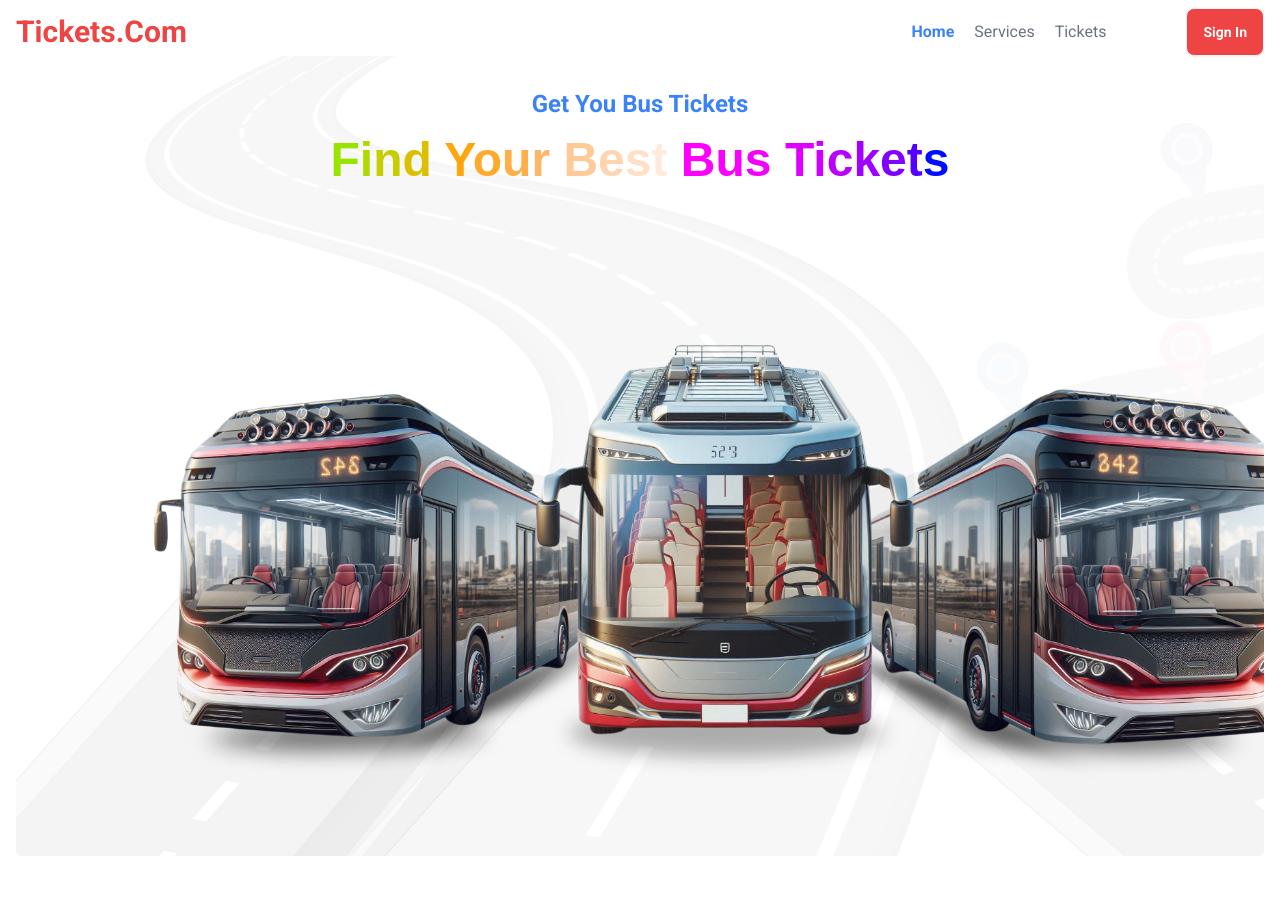
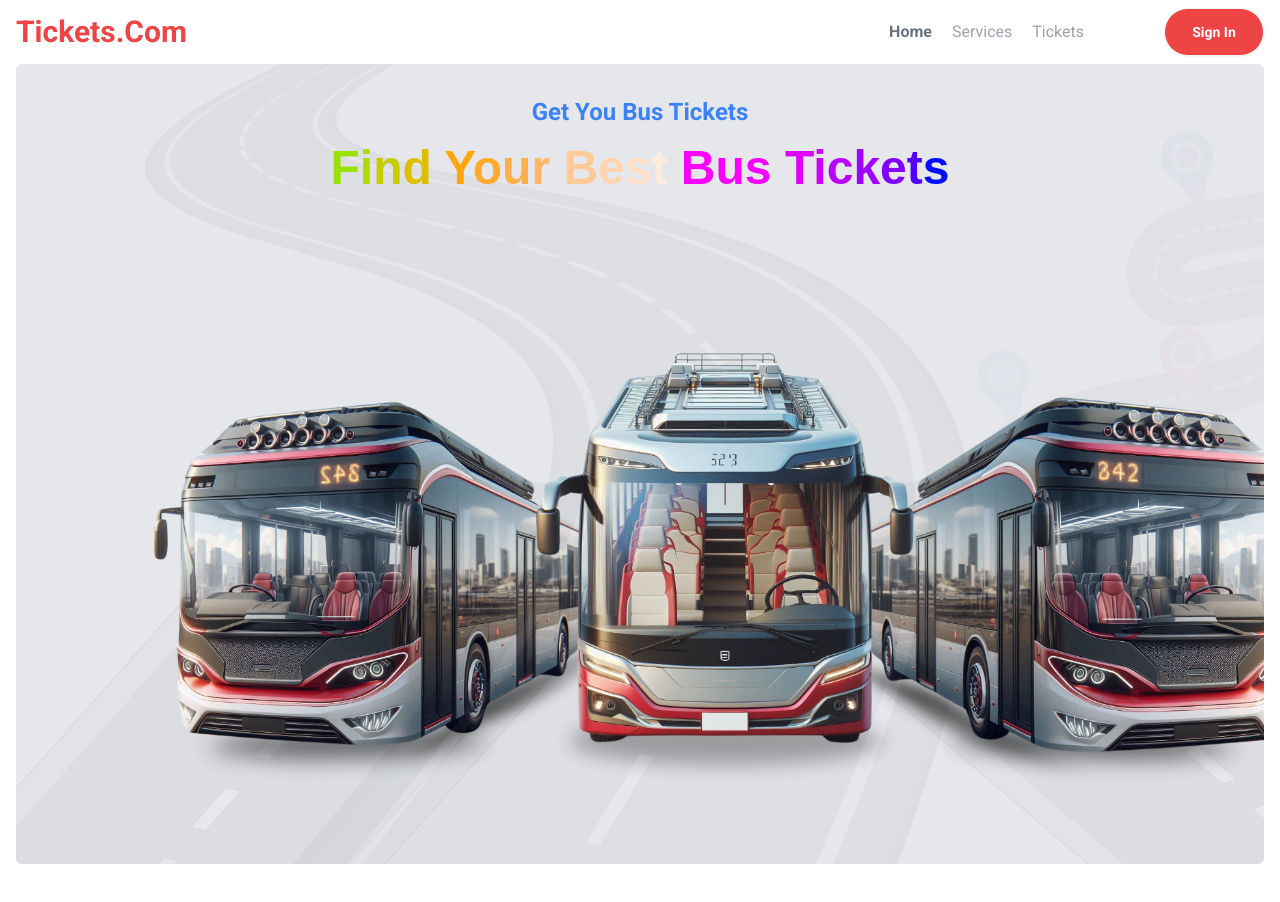
Before and after one commit to AshikurZaman01/Online-Bus-TIcket-Booking, a React (Vite) app: page / in a window 1280 px wide. Shown: the top 902 px of the page. Built offline with nearby package versions, Linux system fonts and the light colour scheme; a web font is replaced by a local one.

Commit message:
add Hero and Navbar

```diff
--- a/src/Components/Pages/HomePages/Hero/Hero.jsx
+++ b/src/Components/Pages/HomePages/Hero/Hero.jsx
@@ -5,18 +5,18 @@ import RightTextAni from './RightTextAni';
 
 const Hero = () => {
     const variants = {
-        hidden: { opacity: 0, y: -100 }, // Start with invisible and moved up
+        hidden: { opacity: 0, y: -100 },
         visible: {
             opacity: 1,
             y: 0,
-            transition: { duration: 1, ease: "easeOut" }, // Smooth transition
+            transition: { duration: 1, ease: "easeOut" },
         },
     };
 
     return (
         <div>
             <motion.div
-                className="w-full flex h-screen bg-cover bg-no-repeat relative  rounded-md"
+                className="w-full flex h-screen bg-cover bg-no-repeat relative bg-gray-200 mt-2 rounded-md"
                 style={{ backgroundImage: `url(${hero})` }}
                 variants={variants}
                 initial="hidden"
--- a/src/Components/Pages/HomePages/Navbar/Links.jsx
+++ b/src/Components/Pages/HomePages/Navbar/Links.jsx
@@ -6,7 +6,7 @@ const Links = ({ route }) => {
             <NavLink
                 to={route.path}
                 className={({ isActive }) =>
-                    isActive ? "text-blue-500 font-bold" : "text-gray-500"
+                    isActive ? "text-gray-500 font-bold" : "text-gray-400"
                 }
             >
                 {route.name}
--- a/src/Components/Pages/HomePages/Navbar/Navbar.jsx
+++ b/src/Components/Pages/HomePages/Navbar/Navbar.jsx
@@ -26,8 +26,13 @@ const Navbar = () => {
                 </div>
 
                 <div>
-                    <button className="btn btn-md bg-red-500 text-white ">Sign In</button>
+                    <button
+                        className="btn bg-red-500 text-white w-[100px] rounded-full hover:bg-red-600 transition-all"
+                    >
+                        Sign In
+                    </button>
                 </div>
+
             </div>
 
         </div>
```
